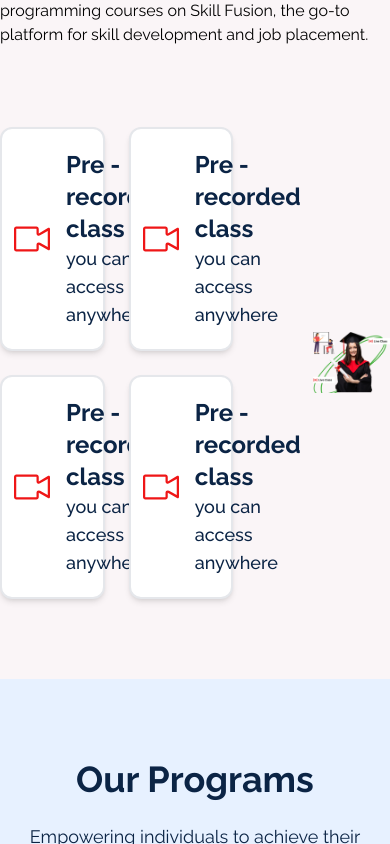
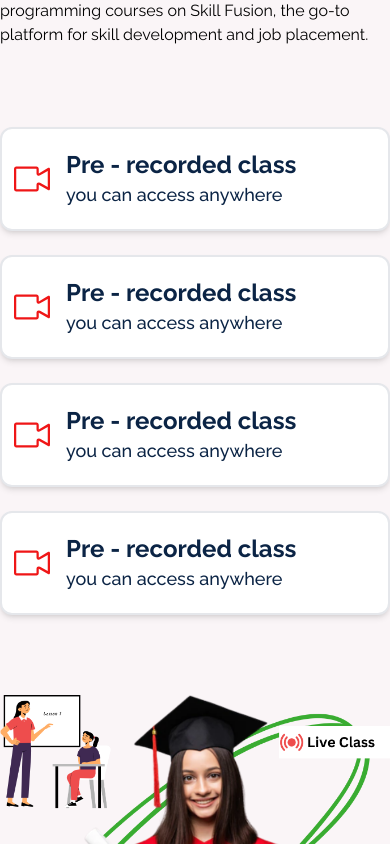
Before and after one commit to coddermoon/skillFusion, a React (Create React App) app in the folder client/: page / in a window 390 px wide. Shown: the part 3880-4724 px from the top of the page. Built offline with nearby package versions, Linux system fonts and the light colour scheme.

Commit message:
service page responsive done

```diff
--- a/client/src/Pages/Home/Home/Facility.tsx
+++ b/client/src/Pages/Home/Home/Facility.tsx
@@ -17,11 +17,11 @@ const Facility = () => {
                 <p className='mt-5'>Excel in your studies with top tutors and programming courses on Skill Fusion, the go-to platform for skill development and job placement.</p>
             </div>
 
-            <div className="grid grid-cols-3 gap-20 mt-20 items-center">
+            <div className="grid lg:grid-cols-3 gap-20 mt-20 items-center">
 
-                <div className="content col-span-2">
+                <div className="content col-auto md:col-span-2">
 
-                    <div className="grid  grid-cols-2 gap-6">
+                    <div className="grid  sm:grid-cols-2 gap-6">
                       <Benifits/>
                       <Benifits/>
                       <Benifits/>
```
